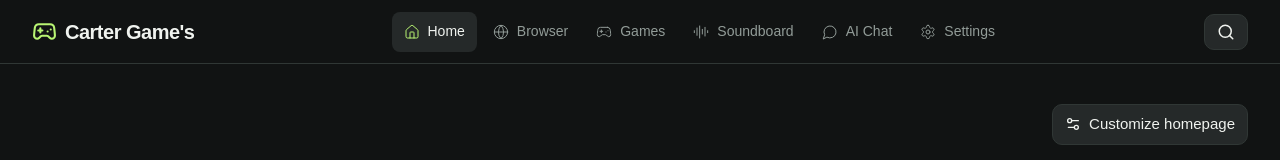
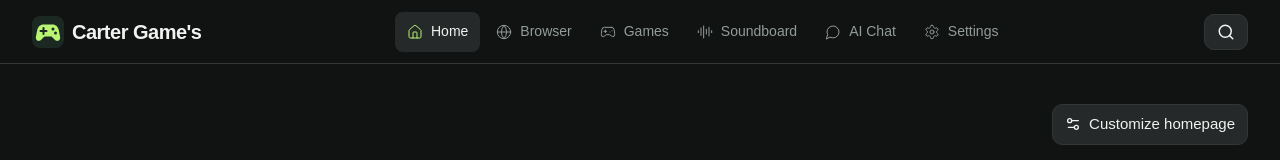
Before and after one commit to Carter-Game-s/carter-games, a Next.js app: page / in a window 1280 px wide. Shown: the top 160 px of the page. Built offline with nearby package versions, Linux system fonts and the light colour scheme.

Commit message:
Unify the Carter Games logo and favicon

```diff
--- a/src/components/layout/shell.tsx
+++ b/src/components/layout/shell.tsx
@@ -1,4 +1,5 @@
 "use client";
+import Image from "next/image";
 import Link from "next/link";
 import { usePathname } from "next/navigation";
 import { ClientTools } from "@/components/features/client-tools";
@@ -25,7 +26,7 @@ export function Shell({ children }: { children: React.ReactNode }) {
     <>
       <header className={`topbar ${styles.header}`}>
         <Link className="brand" href="/">
-          <Gamepad2 size={25} aria-hidden="true" />
+          <Image src="/icon.svg" width={32} height={32} alt="" />
           <span>Carter Game&apos;s</span>
         </Link>
         <nav aria-label="Main navigation">
```
Also changed, not shown: public/icon.svg.
